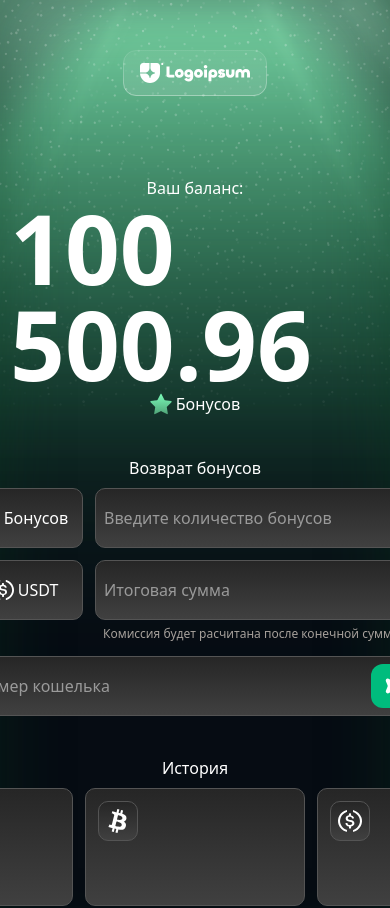
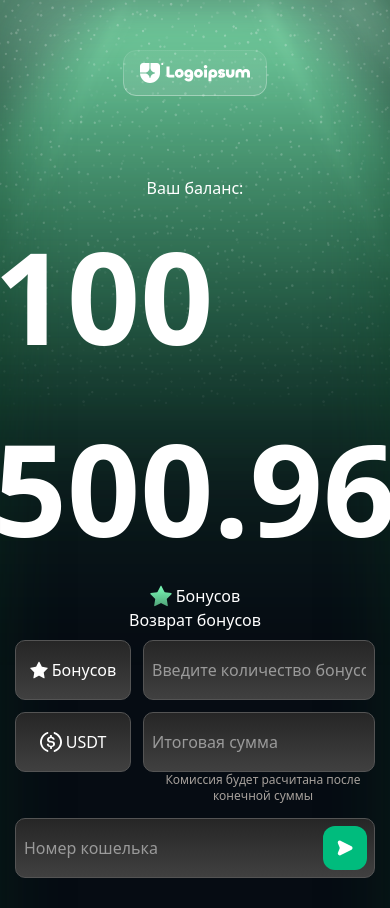
Before and after one commit to Ko7aLia/reactproject666, a React (Vite) app: page / in a window 390 px wide. Shown: the top 908 px of the page. Built offline with nearby package versions, Linux system fonts and the light colour scheme.

Commit message:
fix AppLogo_1

```diff
--- a/src/AppLogo.jsx
+++ b/src/AppLogo.jsx
@@ -7,21 +7,16 @@ function MainLogo() {
   return (
     <>
 
-      <header className='grid place-items-center text-white'>
+      <header className='place-items-center text-white'>
 
-              <img src={mainLogo} className='mb-20 mt-10' alt="Main logo" />
+              <img src={mainLogo} className='mt-10 mb-20' alt="Main logo" />
 
               <p className='m-0 p-0 font-normal'>Ваш баланс:</p>
-              <p className='m-0 p-0 text-8xl font-bold'>100 500.96</p>
+              <p className='m-0 p-0 font-bold text-[128px]'>100 500.96</p>
 
+              <p className='flex gap-1 font-medium'> <img src={star} alt="star" />Бонусов</p>
       </header>
 
-      <div className='mb-10 flex items-center justify-center text-white'>
-
-              <img src={star} alt="star" />
-              <p className='ml-1 font-medium'> Бонусов</p>
-
-       </div>
 
     </>
   )
--- a/src/MainForm.jsx
+++ b/src/MainForm.jsx
@@ -9,7 +9,7 @@ function MainForm() {
                     <p className='font-normal'>Возврат бонусов</p>
 
 
-                <form className='mt-2 grid grid-cols-[116px_328px] gap-3 text-white'>
+                <form className='mt-2 grid grid-cols-[116px_232px] gap-3 text-white md:grid-cols-[116px_328px]'>
 
                     <button className='box flex h-[60px] items-center justify-center'>
 
@@ -36,7 +36,7 @@ function MainForm() {
 
 
 
-                    <span className='inline-block pl-2 text-xs text-stone-400'>
+                    <span className='inline-block pl-2 text-center text-xs text-stone-400'>
 
                      Комиссия будет расчитана после конечной суммы
                      </span>
```
Also changed, not shown: 5 other files (tests, documents, lock files or other folders).
